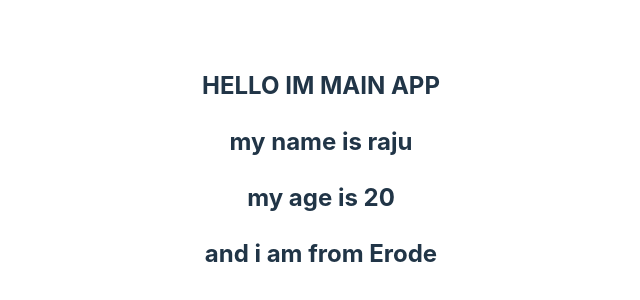
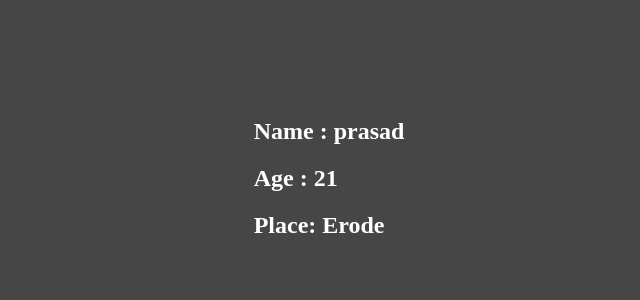
Before and after one commit to prasad-suku/react-practice, a React (Vite) app: page / in a window 1280 px wide. Shown: the part 230-530 px from the top of the page, without its empty margins (319-959 px from the left). Built offline with nearby package versions, Linux system fonts and the light colour scheme.

Commit message:
added new file

```diff
--- /dev/null
+++ b/src/Propfun.jsx
@@ -0,0 +1,16 @@
+
+
+// function with props
+
+export default function Propfun(prop){
+
+     return(
+
+        <div className="empdetails">
+            <h2>Name : {prop.name}</h2>
+            <h2>Age  : {prop.age}</h2>
+            <h2>Place: {prop.place}</h2>
+        </div>
+     )
+
+}
--- /dev/null
+++ b/src/Usestate.jsx
@@ -0,0 +1,27 @@
+import { useState } from "react";
+
+function Usestatefun() {
+    const[val,setVal] = useState(10);
+    function incre(){
+        setVal(val+1)
+        console.log("incre");
+    }
+
+    function triple(){
+        setVal(val=>val+3)
+
+    }
+    return(
+
+
+        <>
+         <h2> you have cliked {val}</h2>
+         <h2> the value you have clicked is {val%2==0? 'even':'odd'}</h2>
+         <button onClick={incre}>add</button>
+         <button onClick={triple}>triple</button>
+        </>
+    )
+
+}
+
+export default Usestatefun;
--- /dev/null
+++ b/src/Usestate2.jsx
@@ -0,0 +1,36 @@
+// import React from "react";
+
+import { useState } from "react";
+
+function Showdate(){
+
+//    function for return current date
+const[curdate,setCurdate] = useState(currentdate());
+
+function currentdate(){
+    return new Date().toLocaleTimeString();
+}
+
+function updatedate(){
+    setCurdate(currentdate);
+}
+
+// for every one second updatedate() will call through setinterval
+
+setInterval(updatedate,1000)
+// console.log(curdate);
+
+
+
+
+return(
+
+    <>
+    <h2 style={{color:'blue', fontSize:'10rem', fontFamily:'fantasy'}}>{curdate}</h2>
+    </>
+)
+
+
+}
+
+export default Showdate;
--- a/src/index.css
+++ b/src/index.css
@@ -1,73 +1,10 @@
-:root {
-  font-family: Inter, system-ui, Avenir, Helvetica, Arial, sans-serif;
-  line-height: 1.5;
-  font-weight: 400;
-
-  color-scheme: light dark;
-  color: rgba(255, 255, 255, 0.87);
-  background-color: #242424;
-
-  font-synthesis: none;
-  text-rendering: optimizeLegibility;
-  -webkit-font-smoothing: antialiased;
-  -moz-osx-font-smoothing: grayscale;
+body{
+  position: absolute;
+  transform: translate(-50%,-50%);
+  left: 50%;
+  top: 50%;
+  background: #201f1fd2;
 }
-
-a {
-  font-weight: 500;
-  color: #646cff;
-  text-decoration: inherit;
+.empdetails{
+  color:rgb(255, 255, 255);
 }
-a:hover {
-  color: #535bf2;
-}
-
-body {
-  margin: 0;
-  display: flex;
-  place-items: center;
-  min-width: 320px;
-  min-height: 100vh;
-}
-
-h1 {
-  font-size: 3.2em;
-  line-height: 1.1;
-}
-
-button {
-  border-radius: 8px;
-  border: 1px solid transparent;
-  padding: 0.6em 1.2em;
-  font-size: 1em;
-  font-weight: 500;
-  font-family: inherit;
-  background-color: #1a1a1a;
-  cursor: pointer;
-  transition: border-color 0.25s;
-}
-button:hover {
-  border-color: #646cff;
-}
-button:focus,
-button:focus-visible {
-  outline: 4px auto -webkit-focus-ring-color;
-}
-
-.nested{
-  color: red;
-  text-decoration: underline;
-}
-
-@media (prefers-color-scheme: light) {
-  :root {
-    color: #213547;
-    background-color: #ffffff;
-  }
-  a:hover {
-    color: #747bff;
-  }
-  button {
-    background-color: #f9f9f9;
-  }
-}
--- a/src/main.jsx
+++ b/src/main.jsx
@@ -1,12 +1,17 @@
 import React from 'react'
 import ReactDOM from 'react-dom/client'
-import App from './App.jsx'
+// import App from './App.jsx'
+import Propfun from './Propfun.jsx'
 import './index.css'
-
-
+// import Usestatefun from "./Usestate.jsx"
+import Usestate2 from "./Usestate2.jsx"
 ReactDOM.createRoot(document.getElementById('root')).render(
   <React.StrictMode>
-    <App />
+    {/* <App /> */}
+    {/* <Usestate2 /> */}
+
+    {/* prop component */}
+    <Propfun name={"prasad"} age={21} place={'Erode'} />
 
   </React.StrictMode>,
 )
```
